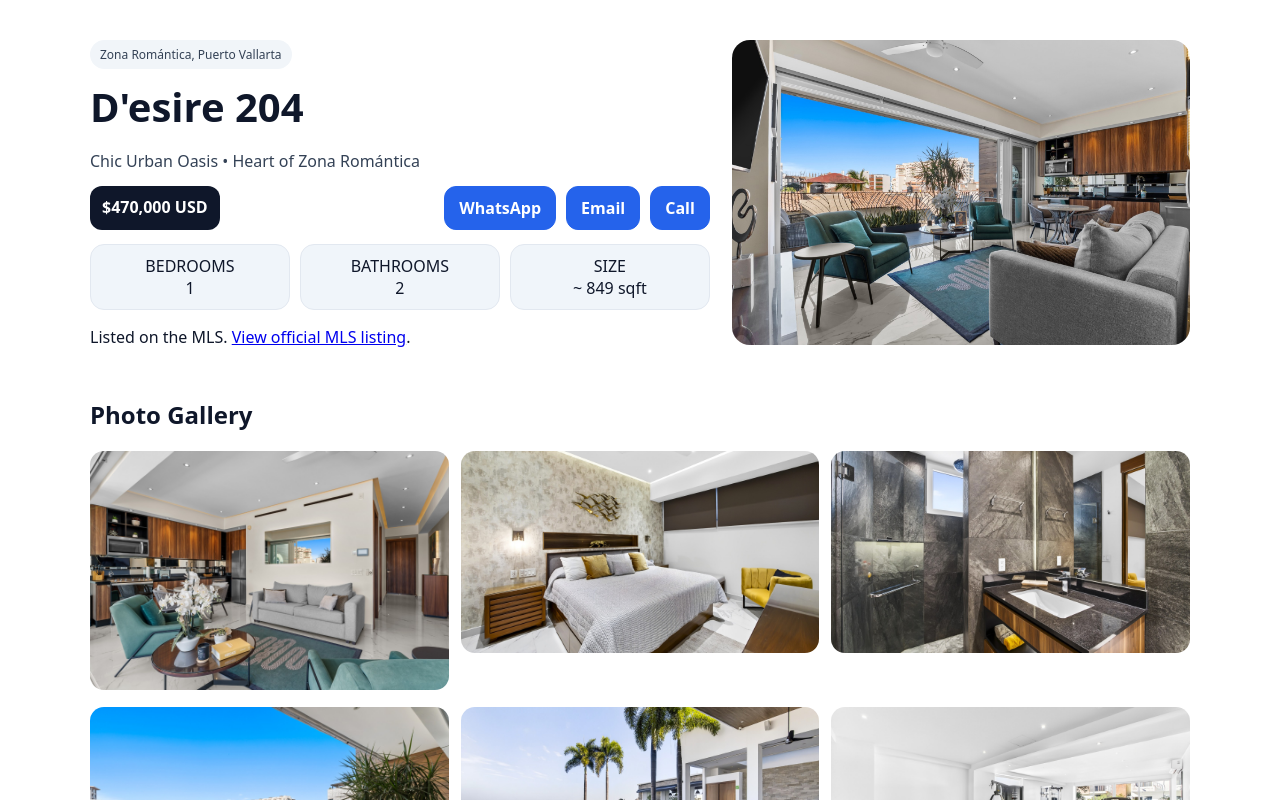
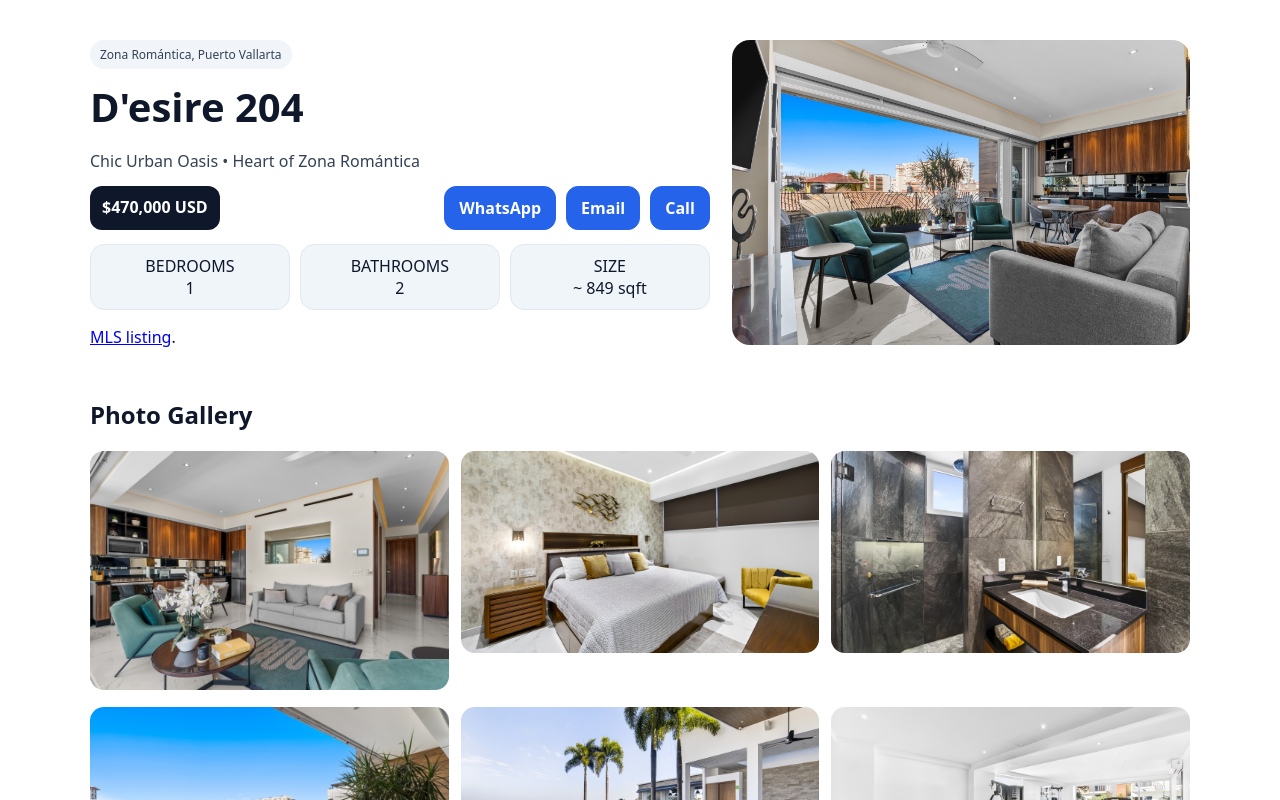
Before and after one commit to grdino/listings-gr, a Next.js app: page /listings/zr-1br-terrace-unit-a in a window 1280 px wide. Shown: the top 800 px of the page. Built offline with nearby package versions, Linux system fonts and the light colour scheme.

Commit message:
Update [slug].js
MLS Listing Link

```diff
--- a/pages/listings/[slug].js
+++ b/pages/listings/[slug].js
@@ -91,9 +91,9 @@ export default function ListingPage({ listing }) {
 
             {listing.mlsLink && (
               <p className="mlsNote">
-                Listed on the MLS.{" "}
+       {/*         Listed on the MLS.{" "} */}
                 <a href={listing.mlsLink} target="_blank" rel="noreferrer">
-                  View official MLS listing
+                  MLS listing
                 </a>
                 .
               </p>
```
